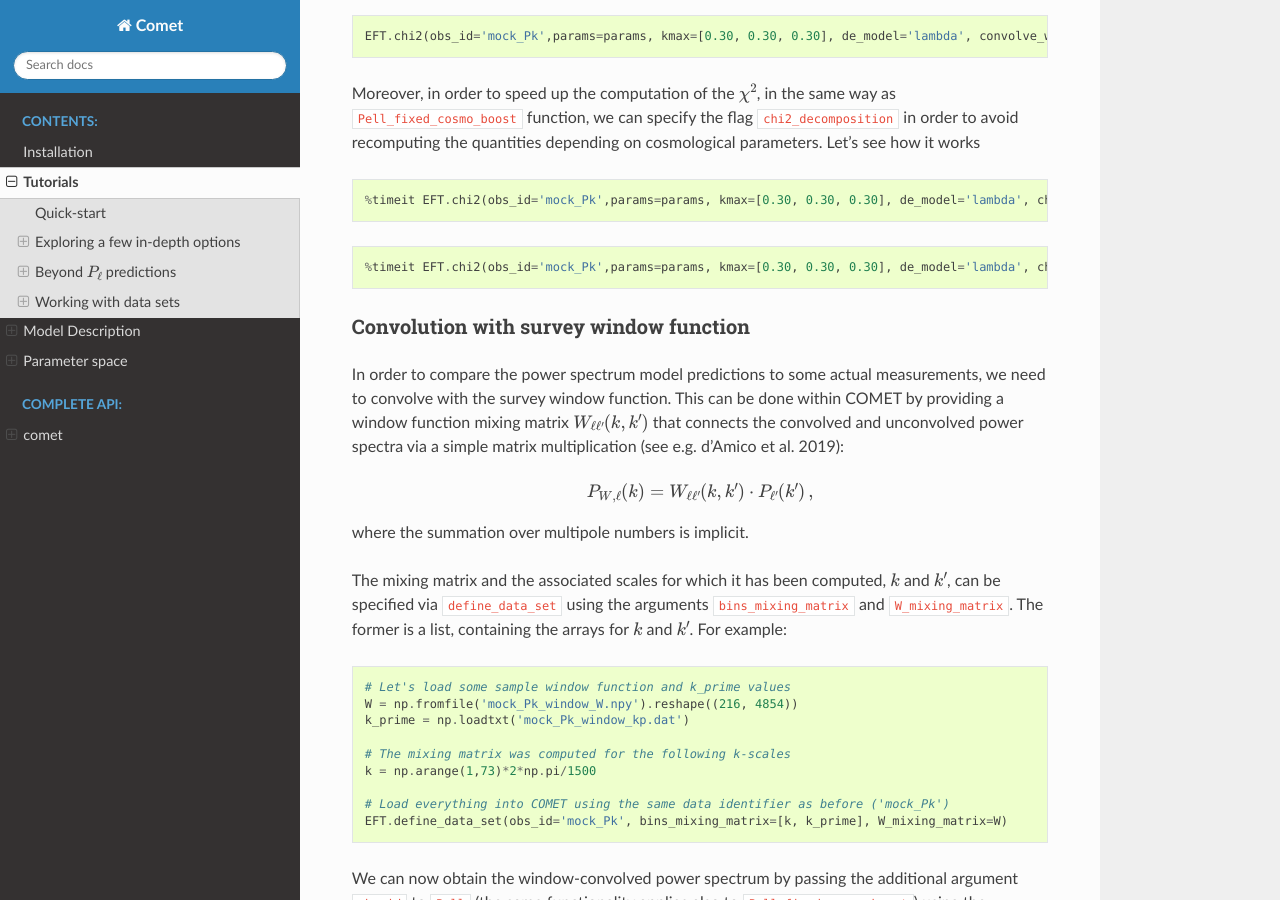
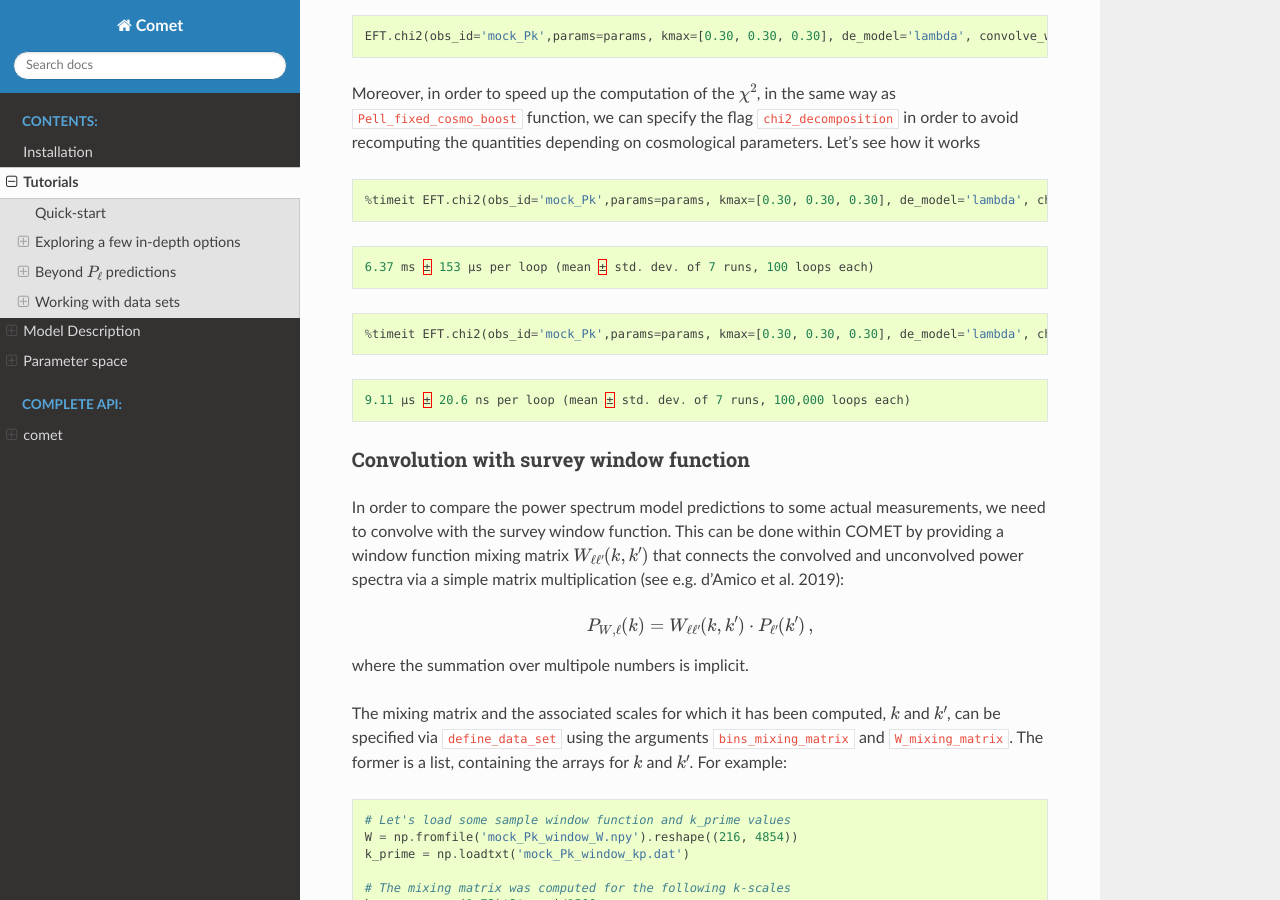
Before and after one commit to adematti/comet-emu, a Sphinx documentation site: the page built from docs/source/Tutorial/examples.rst, in a window 1280 px wide and 900 px high, scrolled down 14996 px. Built offline with Sphinx 7.4.7 and the Read the Docs theme 2.0.0, drawn with Linux system fonts in a browser that asks for light colours.

Commit message:
Include missing output in tutorial.

```diff
--- a/docs/source/Tutorial/examples.rst
+++ b/docs/source/Tutorial/examples.rst
@@ -574,7 +574,15 @@ Moreover, in order to speed up the computation of the :math:`\chi^2`, in the sam
 
 .. code-block:: python
 
+   6.37 ms ± 153 µs per loop (mean ± std. dev. of 7 runs, 100 loops each)
+
+.. code-block:: python
+
    %timeit EFT.chi2(obs_id='mock_Pk',params=params, kmax=[0.30, 0.30, 0.30], de_model='lambda', chi2_decomposition=True)
+
+.. code-block:: python
+
+   9.11 µs ± 20.6 ns per loop (mean ± std. dev. of 7 runs, 100,000 loops each)
 
 Convolution with survey window function
 ^^^^^^^^^^^^^^^^^^^^^^^^^^^^^^^^^^^^^^^
```
